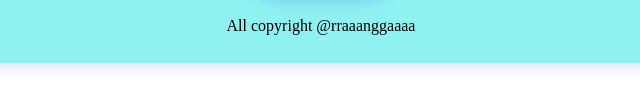
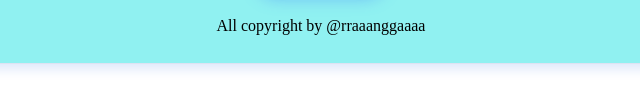
Before and after one commit to rraanggaaaa/rraanggaaaa.github.io, a plain HTML site: page home.html in a window 1280 px wide. Shown: the part 443-552 px from the top of the page, 319-959 px from the left. Drawn offline with Linux system fonts and the light colour scheme.

Commit message:
Update home.html

```diff
--- a/home.html
+++ b/home.html
@@ -162,7 +162,7 @@
                 </ul>
             </button>
         </div>
-        <p>All copyright @rraaanggaaaa</p>
+        <p>All copyright by @rraaanggaaaa</p>
     </footer>
 
     <!-- FONT -->
```
